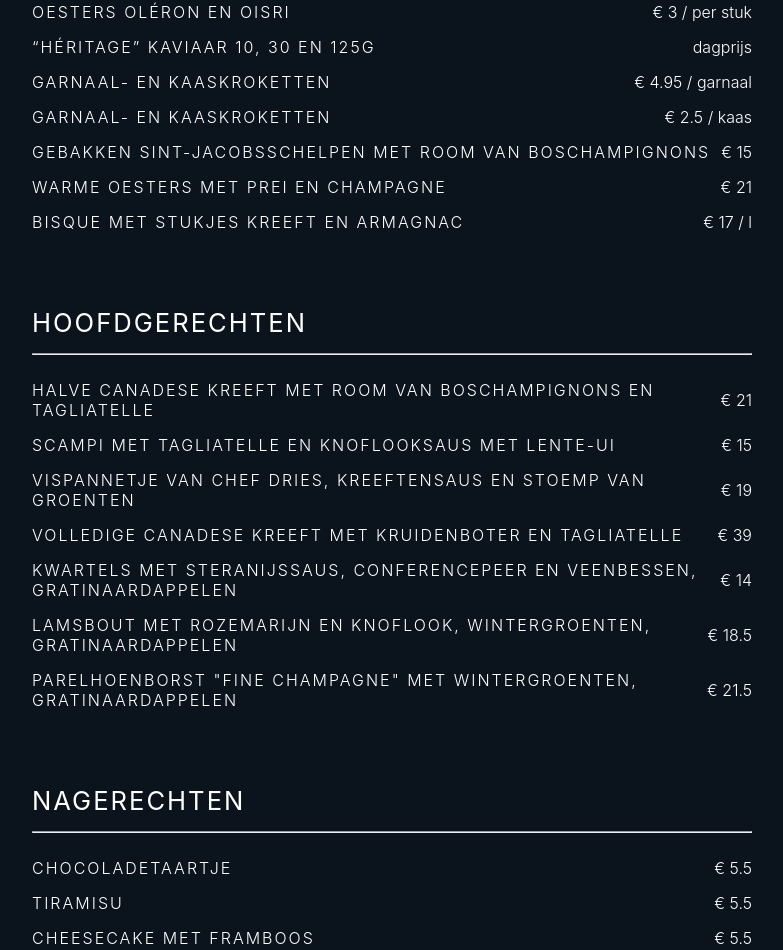
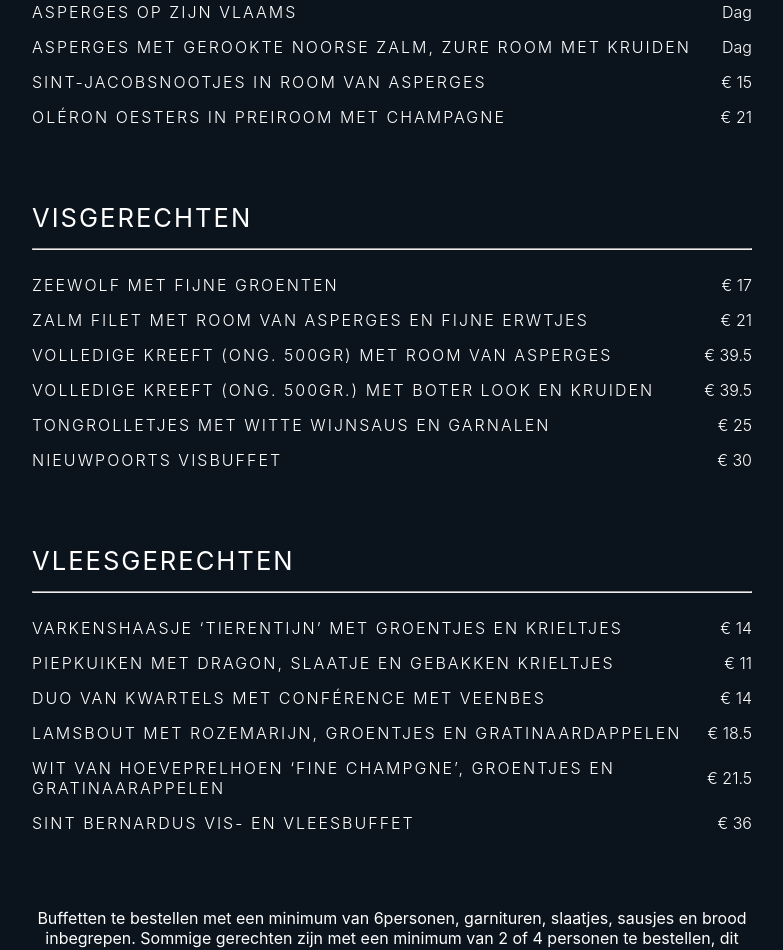
Before and after one commit to ianvln/capecod.next, a Next.js app: page / in a window 1280 px wide. Shown: the part 2551-3501 px from the top of the page, without its empty margins (248-1031 px from the left). Built offline with nearby package versions, Linux system fonts and the light colour scheme; a web font is replaced by a local one.

Commit message:
update menu

```diff
--- a/pages/index.tsx
+++ b/pages/index.tsx
@@ -53,12 +53,21 @@ const Home: NextPage = () => {
         <Fade triggerOnce>
           <div style={{maxWidth: 720, margin: '0 auto', textAlign: 'center'}}>
             <p style={{textAlign: 'center'}}>
+              Buffetten te bestellen met een minimum van 6personen,
+              garnituren, slaatjes, sausjes en brood inbegrepen.
+              Sommige gerechten zijn met een minimum van 2 of 4 personen
+              te bestellen, dit enkele dagen op voorhand.
+            </p>
+            <p style={{textAlign: 'center'}}>
+
+            </p>
+            <p style={{textAlign: 'center'}}>
               Voor meer inlichtingen en/of het plaatsen van uw bestellingen kunt u langskomen in onze winkel of een
               belletje doen
               via 058/233919 - 0498/63 39 99. Mailen kan ook via info@capecod.be.
             </p>
             <div className="primary" style={{textAlign: 'center', textTransform: 'uppercase'}}>
-              <a target="_blank" href="/pdf/menu-nl.pdf">
+              <a target="_blank" href="/pdf/menu-nlfr.pdf">
                 Bekijk de suggesties in PDF
               </a>
             </div>
--- a/types/Menu.ts
+++ b/types/Menu.ts
@@ -26,35 +26,37 @@ export interface Dish {
 export const MENU = {
   dishSets: [
     {
-      name: 'Voorgerechten',
+      name: "Aspergegerechten",
       dishes: [
-        { name: 'Oesters Oléron en Oisri', price: 3, unit: 'per stuk' },
-        { name: '“Héritage” kaviaar 10, 30 en 125g', price: 'dagprijs' },
-        { name: 'Garnaal- en kaaskroketten', price: 4.95, unit: 'garnaal' },
-        { name: 'Garnaal- en kaaskroketten', price: 2.5, unit: 'kaas' },
-        { name: 'Gebakken Sint-Jacobsschelpen met room van boschampignons', price: 15 },
-        { name: 'Warme oesters met prei en champagne', price: 21 },
-        { name: 'Bisque met stukjes kreeft en Armagnac', price: 17, unit: 'l' }
+        { name: "Asperges op zijn Vlaams", price: "Dag" },
+        { name: "Asperges met gerookte Noorse zalm, zure room met kruiden", price: "Dag" },
+        { name: "Sint-Jacobsnootjes in room van asperges", price: 15 },
+        { name: "Oléron oesters in preiroom met champagne", price: 21 }
       ]
     },
     {
-      name: 'Hoofdgerechten',
+      name: "Visgerechten",
       dishes: [
-        { name: 'Halve Canadese kreeft met room van boschampignons en tagliatelle', price: 21 },
-        { name: 'Scampi met tagliatelle en knoflooksaus met lente-ui', price: 15 },
-        { name: 'Vispannetje van Chef Dries, kreeftensaus en stoemp van groenten', price: 19 },
-        { name: 'Volledige Canadese kreeft met kruidenboter en tagliatelle', price: 39 },
-        { name: 'Kwartels met steranijssaus, conferencepeer en veenbessen, gratinaardappelen', price: 14 },
-        { name: 'Lamsbout met rozemarijn en knoflook, wintergroenten, gratinaardappelen', price: 18.5 },
-        { name: 'Parelhoenborst "Fine Champagne" met wintergroenten, gratinaardappelen', price: 21.5 }
+        { name: "Zeewolf met fijne groenten", price: 17 },
+        { name: "Zalm filet met room van asperges en fijne erwtjes", price: 21 },
+        { name: "Volledige kreeft (ong. 500gr) met room van asperges", price: 39.5 },
+        { name: "Volledige kreeft (ong. 500gr.) met boter look en kruiden", price: 39.5 },
+        { name: "Tongrolletjes met witte wijnsaus en garnalen", price: 25 },
+        { name: "Nieuwpoorts visbuffet", price: 30 }
       ]
     },
     {
-      name: 'Nagerechten',
+      name: "Vleesgerechten",
       dishes: [
-        { name: 'Chocoladetaartje', price: 5.5 },
-        { name: 'Tiramisu', price: 5.5 },
-        { name: 'Cheesecake met framboos', price: 5.5 }
+        { name: "Varkenshaasje ‘Tierentijn’ met groentjes en krieltjes", price: 14 },
+        { name: "Piepkuiken met dragon, slaatje en gebakken krieltjes", price: 11 },
+        { name: "Duo van kwartels met conférence met veenbes", price: 14 },
+        { name: "Lamsbout met rozemarijn, groentjes en gratinaardappelen", price: 18.5 },
+        {
+          name: "Wit van hoeveprelhoen ‘Fine Champgne’, groentjes en gratinaarappelen",
+          price: 21.5
+        },
+        { name: "Sint Bernardus vis- en vleesbuffet", price: 36 }
       ]
     }
   ],
@@ -62,38 +64,39 @@ export const MENU = {
 };
 
 export const MENU_FR = {
-
   dishSets: [
     {
-      name: 'Entrées',
+      name: "Plats aux asperges",
       dishes: [
-        { name: 'Huîtres Oléron et Oisri', price: 3, unit: 'par pièce' },
-        { name: 'Caviar “Héritage” 10, 30 et 125g', price: 'prix du jour' },
-        { name: 'Croquettes de crevettes et fromage', price: 4.95, unit: 'crevettes' },
-        { name: 'Croquettes de crevettes et fromage', price: 2.5, unit: 'fromage' },
-        { name: 'Noix de Saint-Jacques poêlées avec crème de champignons des bois', price: 15 },
-        { name: 'Huîtres chaudes au poireau et champagne', price: 21 },
-        { name: 'Bisque avec morceaux de homard et Armagnac', price: 17, unit: 'l' }
+        { name: "Asperges à la flamande", price: "Jour" },
+        { name: "Asperges au saumon fumé norvégien, crème aux herbes", price: "Jour" },
+        { name: "Noix de Saint-Jacques dans une sauce aux asperges", price: 15 },
+        { name: "Huîtres d'Oléron dans une crème de poireaux au champagne", price: 21 }
       ]
     },
     {
-      name: 'Plats Principaux',
+      name: "Plats de poisson",
       dishes: [
-        { name: 'Demi-homard canadien avec crème de champignons des bois et tagliatelles', price: 21 },
-        { name: 'Scampi avec tagliatelles et sauce à l’ail et ciboulette', price: 15 },
-        { name: 'Cassolette de poisson du Chef Dries, sauce au homard et stoemp de légumes', price: 19 },
-        { name: 'Homard canadien entier avec beurre à l’ail et aux herbes, tagliatelles', price: 39 },
-        { name: 'Cailles avec sauce à l’anis étoilé, poire conférence et canneberges, gratin dauphinois', price: 14 },
-        { name: 'Gigot d’agneau au romarin et à l’ail, légumes d’hiver, gratin dauphinois', price: 18.5 },
-        { name: 'Suprême de pintade "Fine Champagne" avec légumes d’hiver, gratin dauphinois', price: 21.5 }
+        { name: "Loup de mer aux légumes fins", price: 17 },
+        { name: "Filet de saumon, sauce aux asperges et petits pois fins", price: 21 },
+        { name: "Homard entier (env. 500g) à la crème d’asperges", price: 39.5 },
+        { name: "Homard entier (env. 500g) au beurre à l'ail et aux herbes", price: 39.5 },
+        { name: "Rouleaux de sole, sauce au vin blanc et crevettes", price: 25 },
+        { name: "Buffet de poissons de Nieuport", price: 30 }
       ]
     },
     {
-      name: 'Desserts',
+      name: "Plats de viande",
       dishes: [
-        { name: 'Gâteau au chocolat', price: 5.5 },
-        { name: 'Tiramisu', price: 5.5 },
-        { name: 'Cheesecake aux framboises', price: 5.5 }
+        { name: "Filet de porc ‘Tierentijn’ avec légumes et pommes de terre grenailles", price: 14 },
+        { name: "Poussin à l’estragon, salade et pommes grenailles sautées", price: 11 },
+        { name: "Duo de cailles avec poire conférence et canneberge", price: 14 },
+        { name: "Gigot d’agneau au romarin, légumes et gratin dauphinois", price: 18.5 },
+        {
+          name: "Blanc de poulet fermier ‘Fine Champagne’, légumes et gratin dauphinois",
+          price: 21.5
+        },
+        { name: "Buffet terre et mer Saint Bernardus", price: 36 }
       ]
     }
   ],
```
Also changed, not shown: pages/fr.tsx (+7 -1 lines), 2 other files (tests, documents, lock files or other folders).
